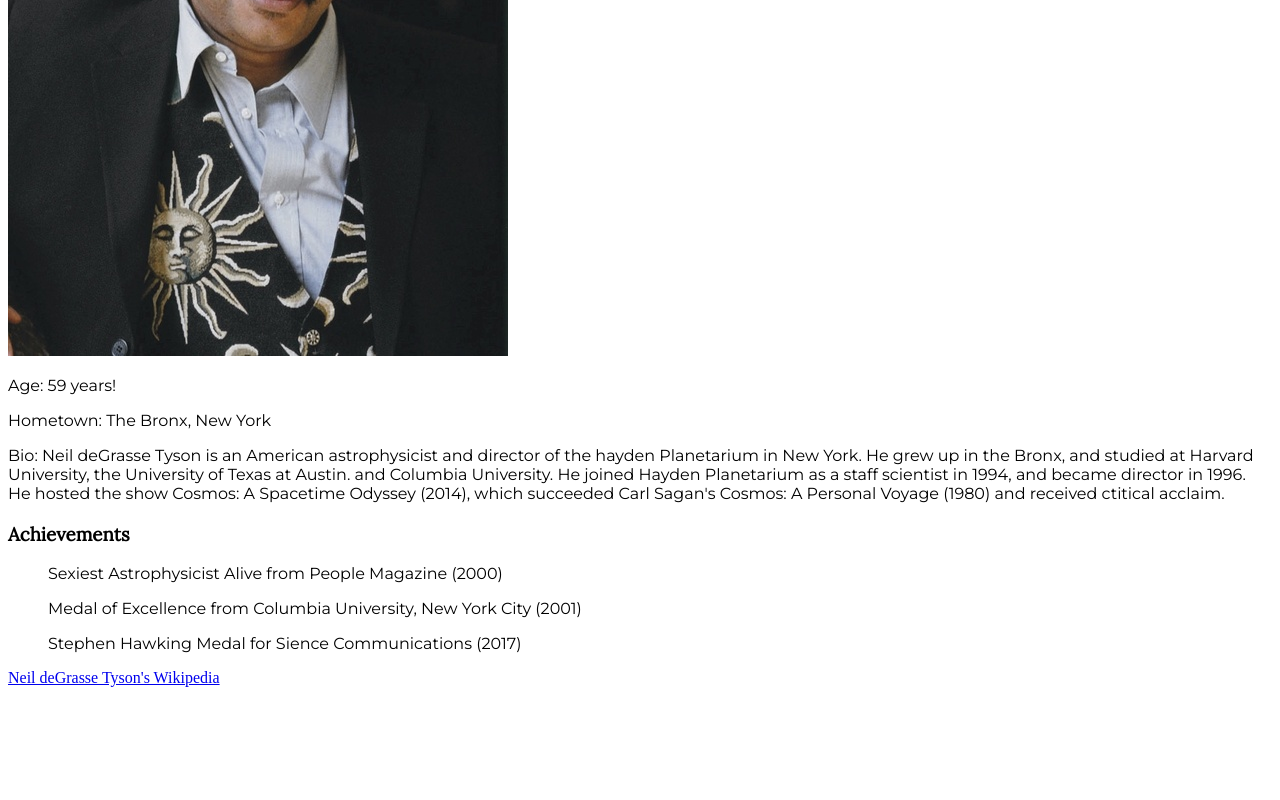
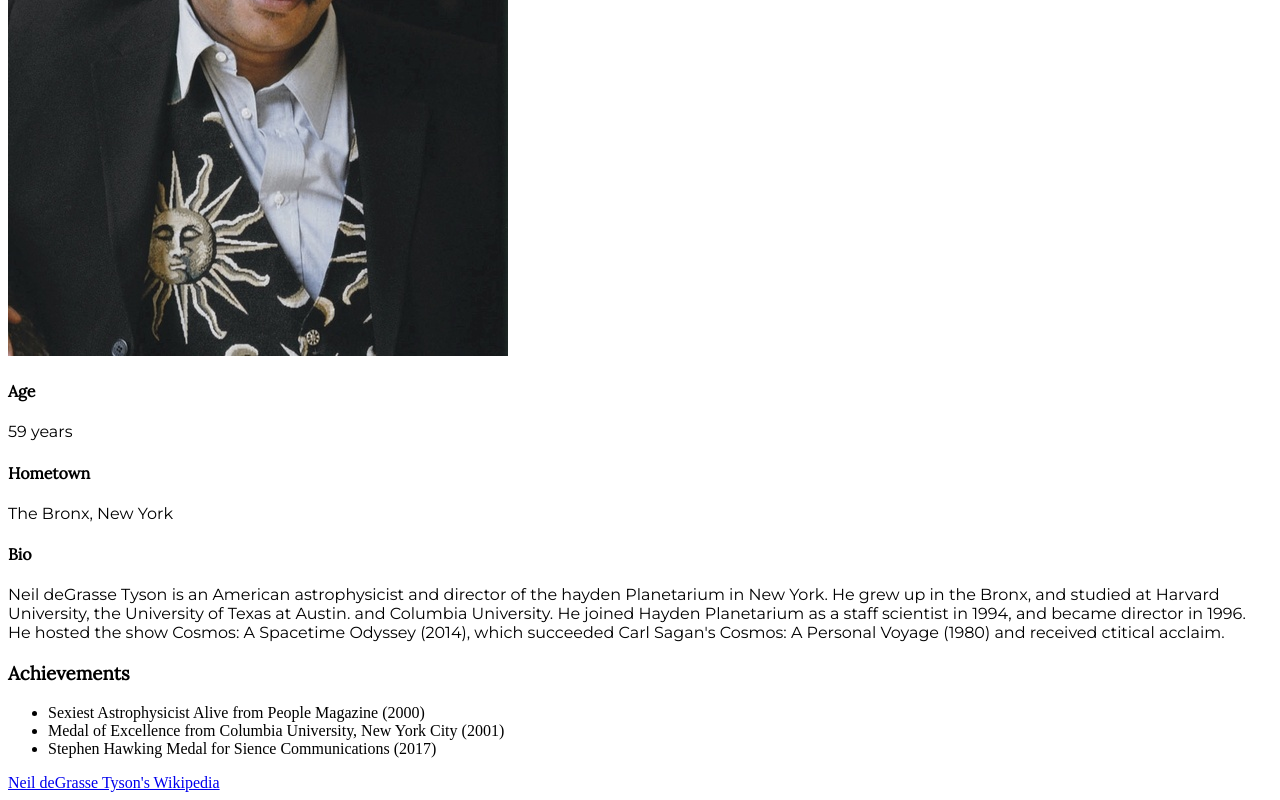
Before and after one commit to ashghoul6/project-one, a plain HTML site: page index.html in a window 1280 px wide. Shown: the part 404-1204 px from the top of the page. Before the commit the page ends 1099 px from the top, so only its background shows below. Drawn offline with Linux system fonts and the light colour scheme; files that its build step writes are made by us from their sources.

Commit message:
Update index.html

```diff
--- a/index.html
+++ b/index.html
@@ -2,7 +2,7 @@
 <html lang="en">
 <head>
 
-    <link rel="stylesheet" href="documents/class.css">
+    <link rel="stylesheet" href="class.css">
 
   <meta charset="UTF-8">
   <meta name="viewport" content="width=device-width, initial-scale=1.0">
@@ -11,28 +11,34 @@
 </head>
   <body>
 
-    <h1>Neil deGrasse Tyson</h1>
+    <header>
 
-    <img src="assets/neilTyson.jpg" alt="">
+        <h1>Neil deGrasse Tyson</h1>
+        <img src="assets/neilTyson.jpg" alt="" class="image">
+    </header>
 
-    <p>Age: 59 years!</p>
-    <p>Hometown: The Bronx, New York</p>
-    <p>Bio: Neil deGrasse Tyson is an American astrophysicist and director of the hayden Planetarium in New York.
-      He grew up in the Bronx, and studied at Harvard University, the University of Texas at Austin. and Columbia University.
-      He joined Hayden Planetarium as a staff scientist in 1994, and became director in 1996. He hosted the show Cosmos: A Spacetime Odyssey (2014),
-      which succeeded Carl Sagan's Cosmos: A Personal Voyage (1980) and received ctitical acclaim.</p>
+    <section class="content">
 
-    <h3>Achievements</h3>
-    <ul>
+          <h4>Age</h4>
+            <p>59 years</p>
+          <h4>Hometown</h4>
+            <p>The Bronx, New York</p>
+          <h4>Bio</h4>
+            <p>Neil deGrasse Tyson is an American astrophysicist and director of the hayden Planetarium in New York.
+              He grew up in the Bronx, and studied at Harvard University, the University of Texas at Austin. and Columbia University.
+              He joined Hayden Planetarium as a staff scientist in 1994, and became director in 1996. He hosted the show Cosmos: A Spacetime Odyssey (2014),
+              which succeeded Carl Sagan's Cosmos: A Personal Voyage (1980) and received ctitical acclaim.</p>
 
-        <p>Sexiest Astrophysicist Alive from People Magazine (2000)</p>
-        <p>Medal of Excellence from Columbia University, New York City (2001)</p>
-        <p>Stephen Hawking Medal for Sience Communications (2017)</p>
+          <h3>Achievements</h3>
 
-    </ul>
+            <ul>
+                <li>Sexiest Astrophysicist Alive from People Magazine (2000)</li>
+                <li>Medal of Excellence from Columbia University, New York City (2001)</li>
+                <li>Stephen Hawking Medal for Sience Communications (2017)</li>
+                </ul>
 
-    <a href="https://en.wikipedia.org/wiki/Neil_deGrasse_Tyson">Neil deGrasse Tyson's Wikipedia</a>
+          <a href="https://en.wikipedia.org/wiki/Neil_deGrasse_Tyson" class="link">Neil deGrasse Tyson's Wikipedia</a>
 
-
+    </section>
   </body>
 </html>
```
